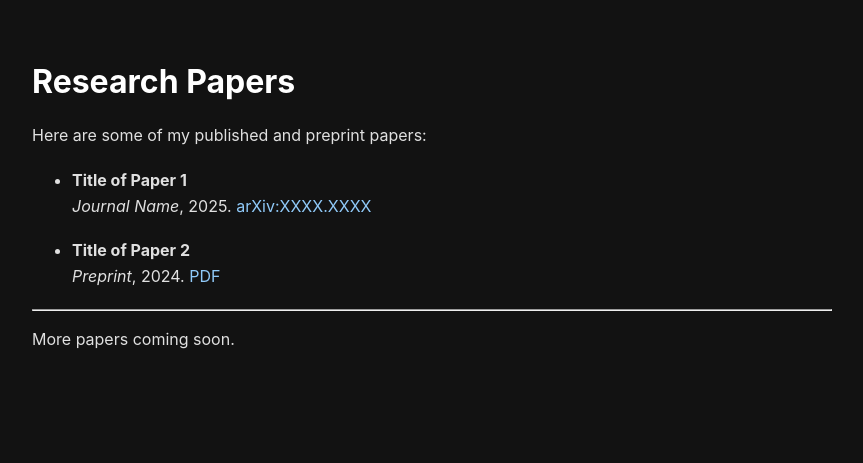
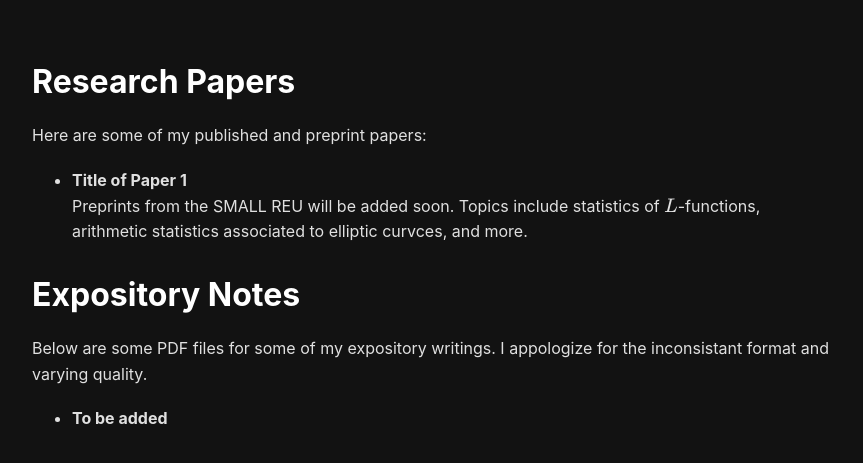
Before and after one commit to VinceDillonMath/VinceDillonMath.github.io, a Jekyll site: the page built from papers.md, in a window 1280 px wide. Shown: the top 463 px of the page, without its empty margins (208-1071 px from the left). Built offline with Jekyll 4.4.1, drawn with Linux system fonts in a browser that asks for light colours.

```diff
--- /dev/null
+++ b/CNAME
@@ -0,0 +1 @@
+www.vincedillon.com
--- a/papers.md
+++ b/papers.md
@@ -8,11 +8,10 @@ title: Research Papers
 Here are some of my published and preprint papers:
 
 - **Title of Paper 1**
-  _Journal Name_, 2025. [arXiv:XXXX.XXXX](https://arxiv.org/abs/XXXX.XXXX)
+Preprints from the SMALL REU will be added soon. Topics include statistics of $L$-functions, arithmetic statistics associated to elliptic curvces, and more.
 
-- **Title of Paper 2**
-  _Preprint_, 2024. [PDF](/assets/paper2.pdf)
+# Expository Notes
 
----
+Below are some PDF files for some of my expository writings. I appologize for the inconsistant format and varying quality.
 
-More papers coming soon.
+- **To be added**
```
Also changed, not shown: blog.md (+1 -1 lines), index.md (+8 -5 lines), assets/photos/profile.jpg (added).
